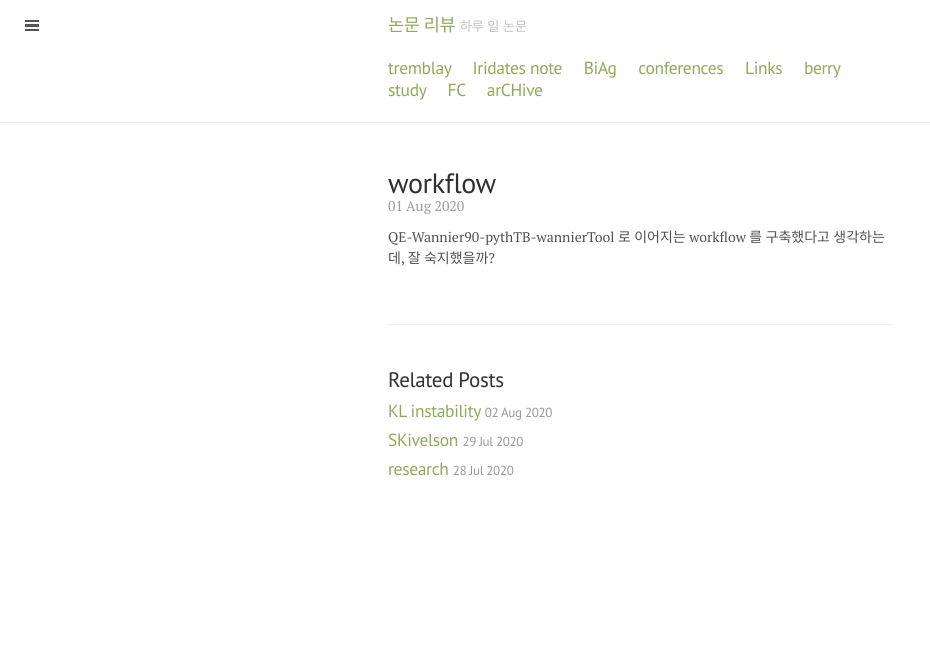
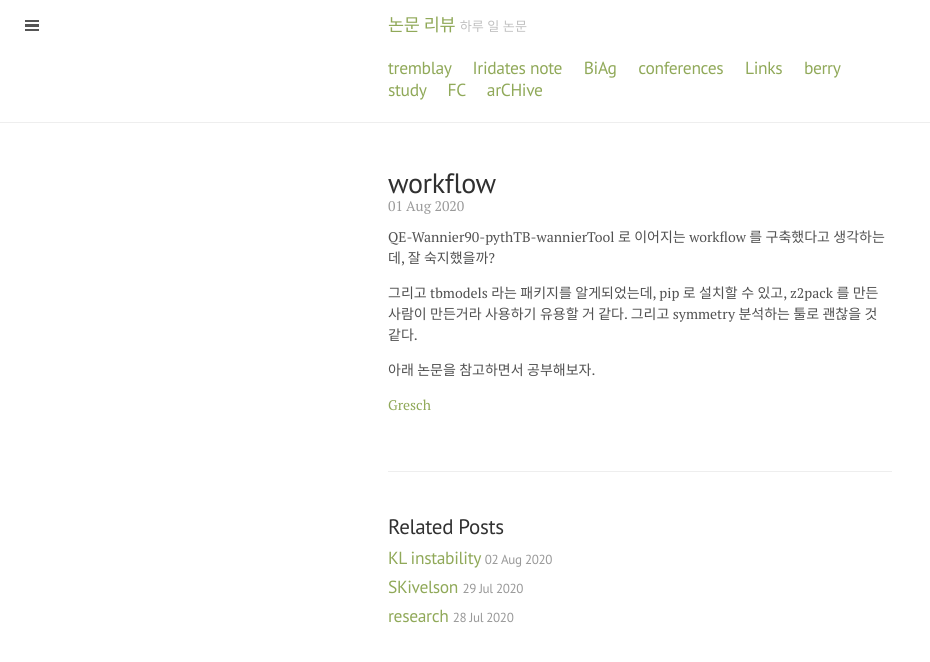
Before and after one commit to qkrwlsghdcjsworlt/work, a Jekyll site: the page built from _posts/2020/2020-08-01-QE-Wannier90-pythTB-wannierTool.markdown, in a window 1280 px wide. Shown: the top 662 px of the page, without its empty margins (0-930 px from the left). Built offline with Jekyll 4.4.1, drawn with Linux system fonts in a browser that asks for light colours.

Commit message:
“update”

```diff
--- a/_posts/2020/2020-08-01-QE-Wannier90-pythTB-wannierTool.markdown
+++ b/_posts/2020/2020-08-01-QE-Wannier90-pythTB-wannierTool.markdown
@@ -8,3 +8,11 @@ categories: life
 
 
 QE-Wannier90-pythTB-wannierTool 로 이어지는 workflow 를 구축했다고 생각하는데, 잘 숙지했을까?
+
+그리고 tbmodels 라는 패키지를 알게되었는데, pip 로 설치할 수 있고, z2pack 를 만든 사람이 만든거라 사용하기 유용할 거 같다.
+그리고 symmetry 분석하는 툴로 괜찮을 것 같다.
+
+아래 논문을 참고하면서 공부해보자.
+
+
+[Gresch]({{site.baseurl}}/pdf/Gresch_TaAs2_NJP.pdf)
```
Also changed, not shown: 2 other files.
